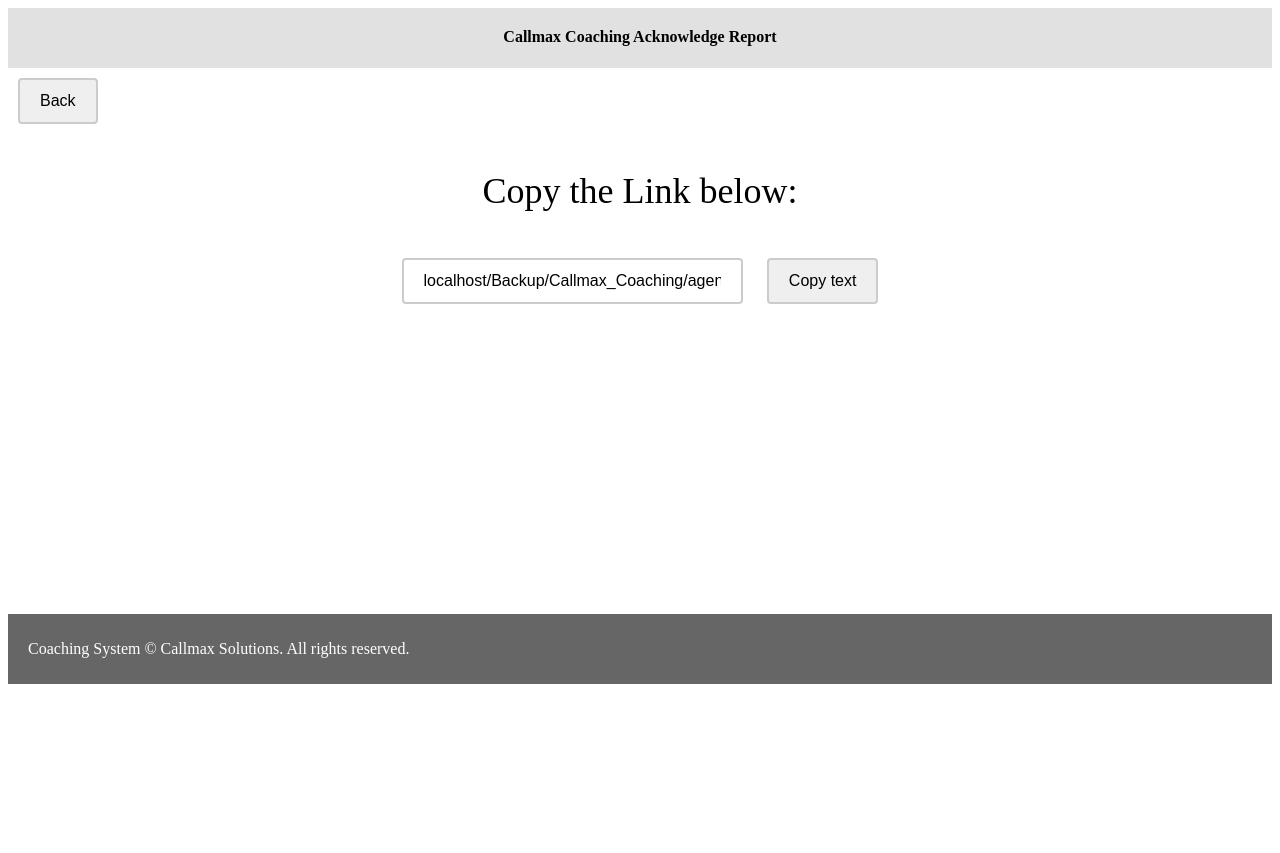
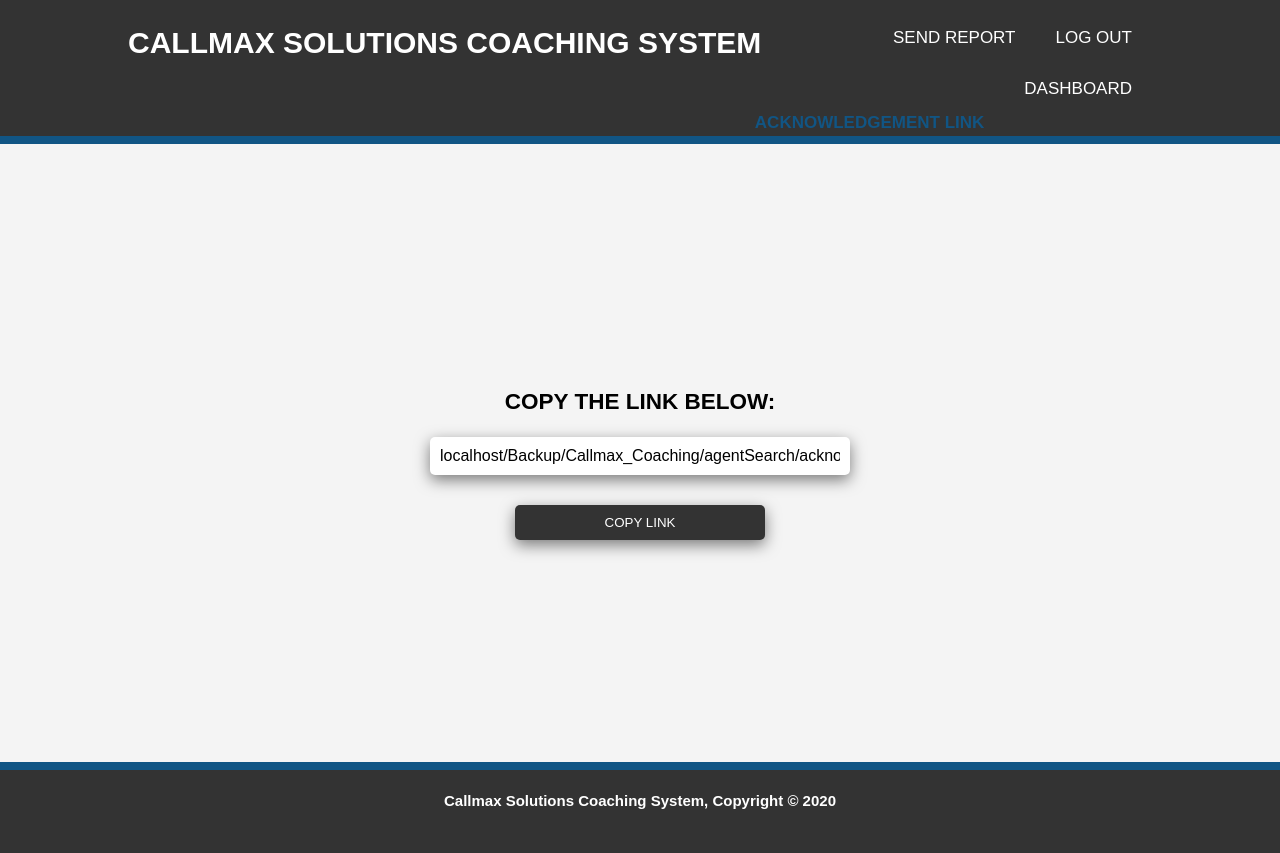
Before and after one commit to lncmchl3/Callmax_Coaching, a PHP site: page /callmaxcoaching/agentSearch/acknowledgement.php?s=1 in a window 1280 px wide. Before the commit the page ends 684 px from the top, so only its background shows below. Run offline with PHP 8.4, Linux system fonts and the light colour scheme; data that the repository does not hold is empty.

Commit message:
Latest UI

```diff
--- a/agentSearch/acknowledgement.php
+++ b/agentSearch/acknowledgement.php
@@ -1,169 +1,11 @@
 <!DOCTYPE html>
-<style>
 
-
-    /*        input[type=text]:focus {
-              width: 50%;
-            }*/
-
-    button {
-        box-sizing: border-box;
-        border: 2px solid #ccc;
-        border-radius: 4px;
-        font-size: 16px;
-        margin: 10px;
-        padding: 12px 20px 12px 20px;
-        /*-webkit-transition: width 0.4s ease-in-out;*/
-        /*transition: width 0.4s ease-in-out;*/
-
-    }
-    select {
-        box-sizing: border-box;
-        border: 1px solid #ccc;
-        border-radius: 4px;
-        font-size: 16px;
-        /*        background: url('searchicon.png');
-                background-position: 10px 10px;
-                background-image: url('searchicon.png');*/
-        /*background-repeat: no-repeat;*/
-        margin-bottom: 10px;
-        margin-top: 10px;
-
-        padding: 12px 10px 12px 10px;
-        /*-webkit-transition: width 0.4s ease-in-out;*/
-        /*transition: width 0.4s ease-in-out;*/
-
-    }
-    .topnav {
-        position: relative;
-        overflow: hidden;
-        text-align: center;
-        padding: 14px 16px;
-        text-decoration: none;
-        font-size: 17px;
-    }
-
-    .topnav-centered {
-        float: none;
-        position: absolute;
-        top: 50%;
-        left: 50%;
-        transform: translate(-50%, -50%);
-        position: relative;
-        top: 0;
-        left: 0;
-        transform: none;
-    }
-    a{
-        text-decoration: none;
-        color: black;
-    }
-    .ab{
-        text-decoration: none;
-        color: cornflowerblue;
-    }
-
-    .topnav {
-        position: relative;
-        overflow: hidden;
-        text-align: center;
-        padding: 14px 16px;
-        text-decoration: none;
-        font-size: 17px;
-    }
-
-    .topnav-centered {
-        float: none;
-        position: absolute;
-        top: 50%;
-        left: 50%;
-        transform: translate(-50%, -50%);
-        position: relative;
-        top: 0;
-        left: 0;
-        transform: none;
-    }
-    a{
-        text-decoration: none;
-        color: black;
-    }
-    .ab{
-        text-decoration: none;
-        color: cornflowerblue;
-    }
-    td{
-        padding: 10px;
-        /*vertical-align: top;*/
-
-    }
-    th{
-        padding: 10px;
-    }
-
-    table {
-        empty-cells: hide;
-        border-collapse: collapse;
-    }
-    .table_div{
-        overflow-y: auto;
-        height: 30em;
-        width: 90%;
-    }
-    .table_div tbody tr:hover {
-        background-color: #ddd;
-        cursor: pointer;
-    }
-
-    .table_div input[type=text] {
-        width: 30%;
-        box-sizing: border-box;
-        border: 2px solid #ccc;
-        border-radius: 4px;
-        font-size: 16px;
-        background-size: 25px;
-        background-position: 10px;
-        background-repeat: no-repeat;
-        margin: 10px;
-        padding: 12px 20px 12px 20px;
-        /*-webkit-transition: width 0.4s ease-in-out;*/
-        /*transition: width 0.4s ease-in-out;*/
-    }
-
-    .header{
-        height: 40px;
-        padding: 20px 20px 0;
-        background: #e1e1e1;
-    }
-    .header form button{
-        float: right;
-
-    }
-
-    .main-content{
-        height: 60vh;
-        padding: 20px;
-    }
-    footer{
-        padding: 10px 20px;
-        background: #666;
-        color: white;
-    }
-    a{
-        color: #00aaff;
-    }
-    thead{
-        background-color: #e3e3e3;
-    }
-    .table_div p{
-        font-size: 36px;
-    }
-
-</style>
 
 
 <html>
     <head>
         <meta http-equiv="Content-Type" content="text/html; charset=UTF-8">
+        <link rel="stylesheet" type="text/css" href="../css/html-style.css">
         <link rel="icon" href="searchicon.png">
         <title>Coaching System - Agents</title>
     </head>
@@ -177,39 +19,58 @@
 
         ?>
 
-    <center>
-        <div class="header"> <b>Callmax Coaching Acknowledge Report</b></div>
-    </center>
 
 
+    <header>
+        <div class="container">
 
-    <form  method="post" action="AgentSearch.php" autocomplete="off" class="active">
-        <button type="submit">Back</button>
-    </form>
-    <center>
-        <div class="table_div">
-            <p>
-                Copy the Link below:
-            </p>
+            <div id="branding">
+
+                <h1>Callmax Solutions Coaching System</h1>
+            </div>
+            <nav>
+                <ul>
+                  <li><a href='../logout.php?logout' onclick="return confirm('Are you sure you want to logout?')">Log out</a></li>
+                  <li><a href='sendReport.php'>Send Report</a></li>
+                  <li><a href='AgentSearch.php'>Dashboard</a></li>
+                  <li class="current"><a href=''>Acknowledgement Link</a></li>
+                </ul>
+            </nav>
+        </div>
+    </header>
+
+
+    <div class="container">
+      <div class="ackBox">
+          <h2>Copy the Link below:</h2>
           <input type="text" value="localhost/Backup/Callmax_Coaching/agentSearch/acknowledgementlink.php?TeAeltAhnToeskvLoinegeeTohWgGeonwpIknsraTBdTRhilTicliehtt=<?php echo $id; ?>&s=<?php echo $sessionUser ?>" id="myInput" readonly>
-            <button onclick="myFunction()">Copy text</button>
+          <div class="tooltip">
+            <button class="button" onclick="myFunction()">
+              <span class="tooltiptext" id="myTooltip">Copy to clipboard</span>Copy link</button>
             <script>
             function myFunction() {
               var copyText = document.getElementById("myInput");
               copyText.select();
               copyText.setSelectionRange(0, 99999);
               document.execCommand("copy");
+              // alert("Link Copied to clipboard");
+              var tooltip = document.getElementById("myTooltip");
+              tooltip.innerHTML = "Copied!";
             }
             </script>
           </div>
+          <!-- end of tooltip -->
+      </div>
+      <!-- end if ackBox -->
+    </div>
+    <!-- end of container -->
 
 
 
 
-    </center>
 
     <footer>
-        <p>Coaching System © Callmax Solutions. All rights reserved.</p>
+        <h4>Callmax Solutions Coaching System, Copyright &copy; 2020</h4>
     </footer>
 </body>
 </html>
--- a/css/html-style.css
+++ b/css/html-style.css
@@ -814,6 +888,70 @@ article p {
   padding: 5px;
 }
 
+/* acknowledgement */
+.ackBox {
+  display: flex;
+  flex-direction: column;
+  justify-content: center;
+  align-items: center;
+  width: 100%;
+  margin: auto;
+  min-height: calc(99.2vh - 85.19px - 89.88px);
+}
+
+.ackBox h2 {
+  text-transform: uppercase;
+}
+
+.ackBox input[type="text"] {
+  width: 400px;
+  padding: 10px 10px 10px 10px;
+  border-radius: 5px;
+  border: none;
+  margin-bottom: 30px;
+  font-size: 16px;
+  box-shadow: 0px 5px 15px 0px rgba(0, 0, 0, 0.5);
+}
+
+/* tooltip */
+.tooltip {
+  position: relative;
+  display: inline-block;
+}
+
+.tooltip .tooltiptext {
+  visibility: hidden;
+  width: 140px;
+  background-color: #555;
+  color: #fff;
+  text-align: center;
+  border-radius: 6px;
+  padding: 5px;
+  position: absolute;
+  z-index: 1;
+  bottom: 150%;
+  left: 50%;
+  margin-left: -75px;
+  opacity: 0;
+  transition: opacity 0.3s;
+}
+
+.tooltip .tooltiptext::after {
+  content: "";
+  position: absolute;
+  top: 100%;
+  left: 50%;
+  margin-left: -5px;
+  border-width: 5px;
+  border-style: solid;
+  border-color: #555 transparent transparent transparent;
+}
+
+.tooltip:hover .tooltiptext {
+  visibility: visible;
+  opacity: 1;
+}
+
 /* footer */
 footer {
   padding-bottom: 20px;
```
Also changed, not shown: other parts of css/html-style.css (+80 -6 lines), agentSearch/info.php (+15 -7 lines), agentSearch/kash/attitude.php (+5 -2 lines), img/.htaccess (added), img/acknowledgement.png (added). Lines whose indentation alone changed are shown as unchanged.
